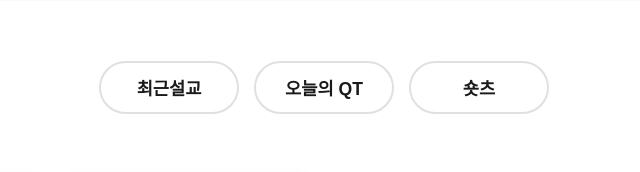
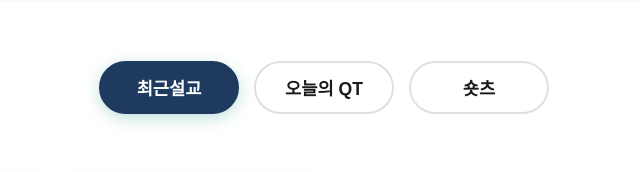
Before and after one commit to dhjin/church-website, a FastAPI app: page / in a window 1280 px wide. Shown: the part 1005-1177 px from the top of the page, without its empty margins (316-956 px from the left). Run offline with FastAPI, Linux system fonts and the light colour scheme; data comes from the database, SQL or seed files in the repository; data that the repository does not hold is empty; some libraries are stand-ins or nearby versions.

Commit message:
Show single tab by default on first visit; default to sermons
Remove show-all class so all 3 video tabs no longer render at once.
Sermons tab is active by default; clicking a tab switches to it.

Co-Authored-By: Claude Sonnet 4.6 <noreply@anthropic.com>

```diff
--- a/static/js/script.js
+++ b/static/js/script.js
@@ -178,7 +178,15 @@ function applyVideoTabFromHash() {
     }
 }
 
-document.addEventListener('DOMContentLoaded', applyVideoTabFromHash);
+document.addEventListener('DOMContentLoaded', () => {
+    // If no hash-based tab, default to sermons
+    const hash = window.location.hash;
+    if (!hash || !hash.includes('#videos')) {
+        switchVideoTab('sermons');
+    } else {
+        applyVideoTabFromHash();
+    }
+});
 window.addEventListener('hashchange', applyVideoTabFromHash);
 
 // Intercept navbar dropdown video tab links on the same page (/#videos?tab=...)
--- a/templates/index.html
+++ b/templates/index.html
@@ -5,7 +5,7 @@
     <meta charset="UTF-8">
     <meta name="viewport" content="width=device-width, initial-scale=1.0">
     <title>{{ t.church_name_full }}</title>
-    <link rel="stylesheet" href="/static/css/style.css?v=15">
+    <link rel="stylesheet" href="/static/css/style.css?v=16">
     <script type="text/javascript"
         src="//dapi.kakao.com/v2/maps/sdk.js?appkey=04a9be7cc4a029e900041f8a88463d27&autoload=false&libraries=services"></script>
 </head>
@@ -126,15 +126,15 @@
     <!-- Videos Section (3 tabs: 최근설교, 오늘의 QT, 숏츠) -->
     <section id="videos" class="video-section">
         <div class="container">
-            <div class="video-tabs show-all">
+            <div class="video-tabs">
                 <div class="tab-buttons">
-                    <button class="tab-btn" onclick="switchVideoTab('sermons')">{{ t.tab_sermons }}</button>
+                    <button class="tab-btn active" onclick="switchVideoTab('sermons')">{{ t.tab_sermons }}</button>
                     <button class="tab-btn" onclick="switchVideoTab('qty')">{{ t.tab_qt }}</button>
                     <button class="tab-btn" onclick="switchVideoTab('shorts')">{{ t.tab_shorts }}</button>
                 </div>
 
                 <!-- Sermons Tab Content -->
-                <div id="tab-sermons" class="tab-content">
+                <div id="tab-sermons" class="tab-content active">
                     <div class="carousel-container">
                         <button class="carousel-nav prev" aria-label="{{ t.prev_video }}"
                             onclick="scrollCarousel(this, -1)">❮</button>
```
